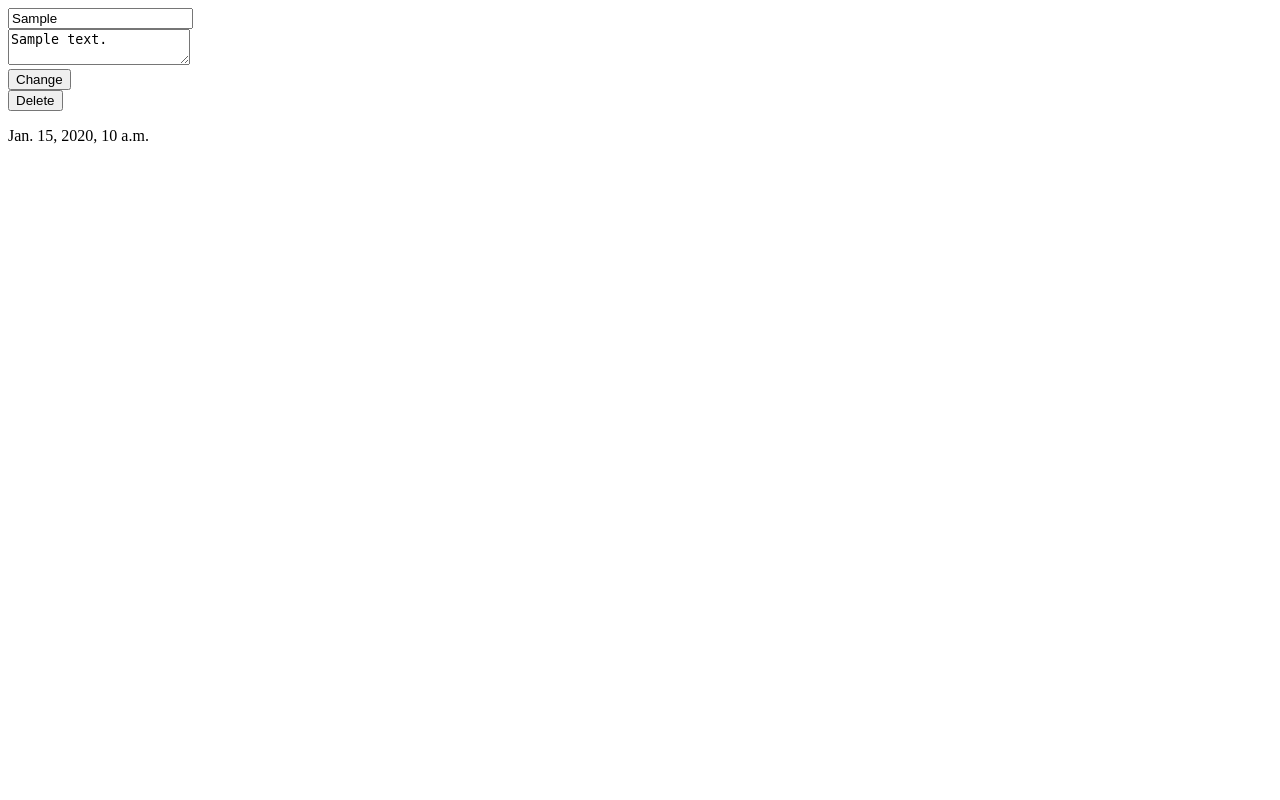
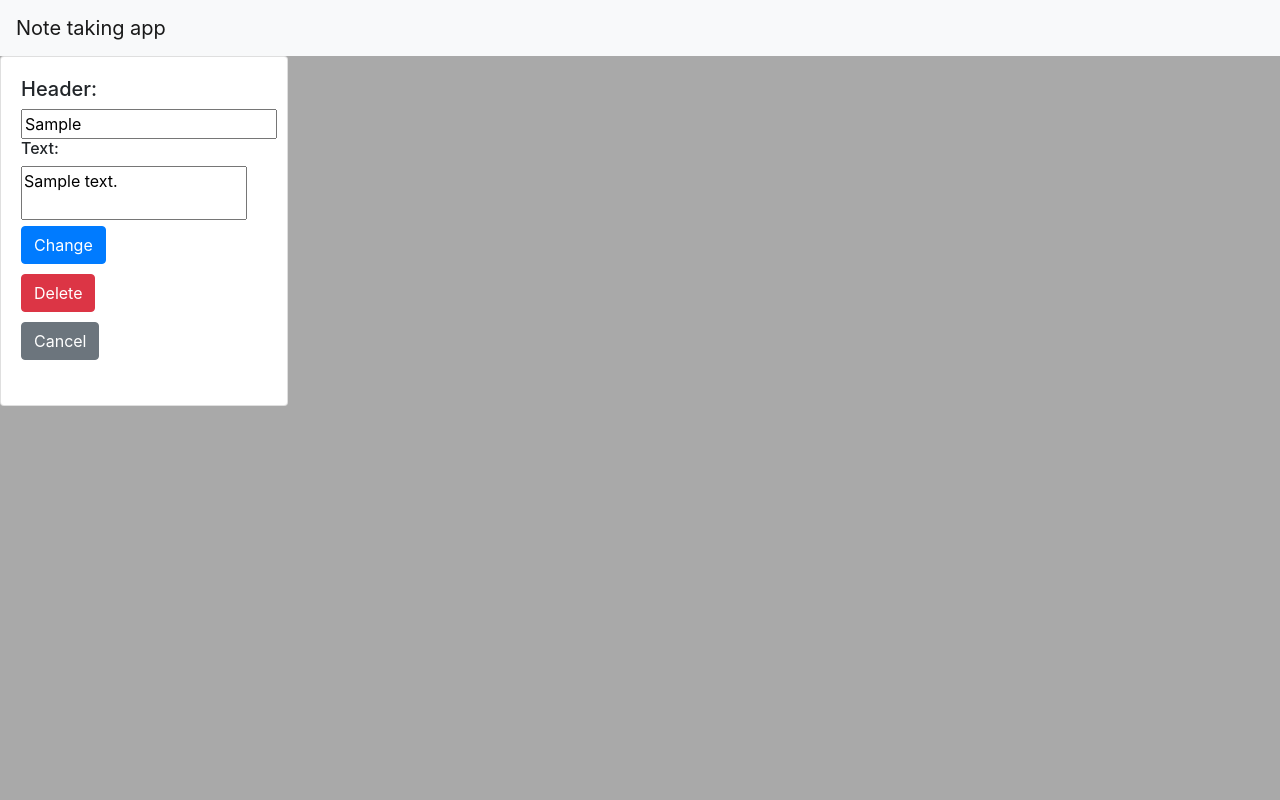
Before and after one commit to dev-groz/note-taking-app, a Django app: page /note/1 in a window 1280 px wide. Run offline with Django 4.2, Linux system fonts and the light colour scheme; tables that the repository leaves empty hold one stand-in row (values such as "Sample post").

Commit message:
add styles for single note page

```diff
--- /dev/null
+++ b/notes/static/singlenote.css
@@ -0,0 +1,13 @@
+html,
+body {
+    height: 100vh;
+    background-color: darkgray;
+}
+
+textarea{
+    resize: none;
+}
+
+.card-body > * {
+    margin-bottom: 10px;
+}
--- a/notes/static/style.css
+++ b/notes/static/style.css
@@ -45,7 +45,7 @@
     margin-bottom: 5px;
 }
 
-.add-button {
+.add-button {  /* for add-button horizontal alignment*/
     width: 50%;
     margin: 0 auto;
     text-align: left
--- a/notes/templates/singlenote.html
+++ b/notes/templates/singlenote.html
@@ -1,22 +1,40 @@
+{% load static %}
 <!DOCTYPE html>
 <html lang="en">
 <head>
     <meta charset="UTF-8">
     <meta name="viewport" content="width=device-width, initial-scale=1.0">
-    <title>Note</title>
+    <link rel="stylesheet" href="https://cdn.jsdelivr.net/npm/bootstrap@4.0.0/dist/css/bootstrap.min.css" integrity="sha384-Gn5384xqQ1aoWXA+058RXPxPg6fy4IWvTNh0E263XmFcJlSAwiGgFAW/dAiS6JXm" crossorigin="anonymous">
+    <link rel="stylesheet" href="{% static 'singlenote.css' %}" />
+    <title>Editing note</title>
 </head>
 <body>
+    <nav class="navbar navbar-light bg-light">
+        <a class="navbar-brand" href="/">Note taking app</a>
+    </nav>
     <div class="note">
+        <div class="input-group">
+            <div class="card" style="width: 18rem; height: 350px;">
+                <div class="card-body">
                     <form action='/editnote/{{ note.id }}' method='post'>
+                        <h5>Header:</h5>
                         <div class="header"><input name="note-header" value='{{ note.header }}'></input></div>
-        <div class="text"><textarea name="note-text">{{ note.text }}</textarea></div>
+                        <h6>Text:</h6>
+                        <div class="text">
+                            <textarea name="note-text">{{ note.text }}</textarea>
+                        </div>
                         {% csrf_token %}
-            <button type="submit">Change</button>
+                        <button class="btn btn-primary" type="submit">Change</button>
                     </form>
                     <form action='/removenote/{{ note.id }}' method='get'>
-            <button type="submit">Delete</button>
+                        <button class="btn btn-danger" type="submit">Delete</button>
                     </form>
-        <div class="created"><p>{{ note.created }}</p></div>
+                    <form action='/' method='get'>
+                        <button class="btn btn-secondary" type="submit">Cancel</button>
+                    </form>
+                </div>
+            </div>
+        </div>
     </div>
 </body>
 </html>
```
Lines whose indentation alone changed are shown as unchanged.
